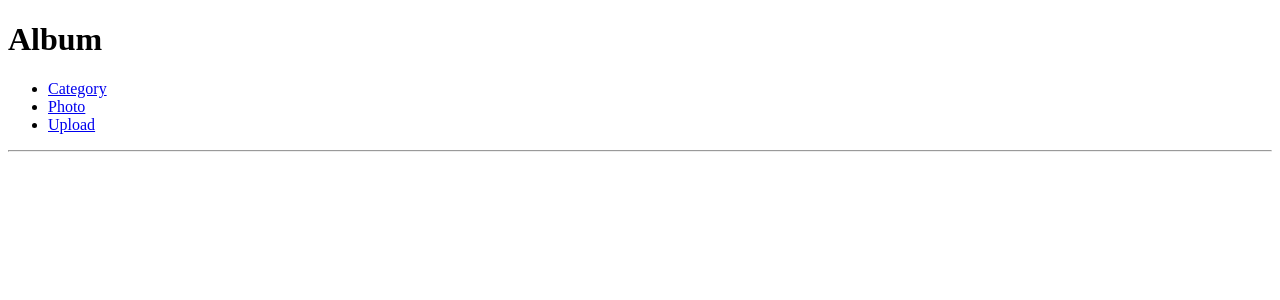
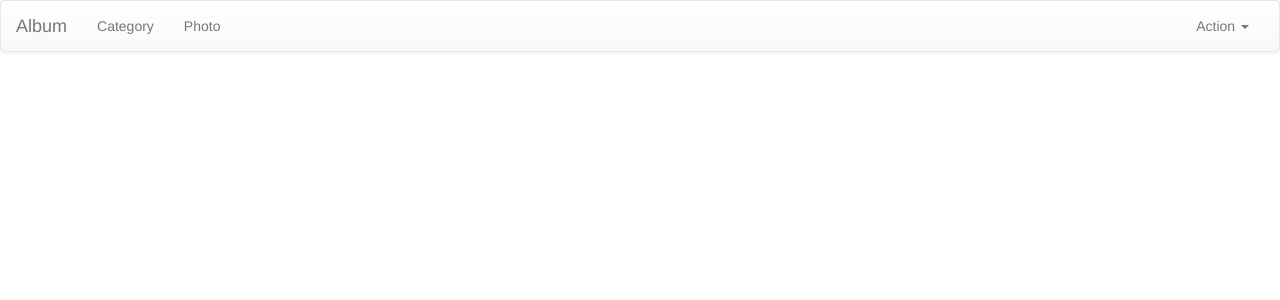
Before and after one commit to GabrielaMunoz/album, a Django app: page /album/ in a window 1280 px wide. Shown: the top 300 px of the page. Run offline with Django 3.2, Linux system fonts and the light colour scheme; some libraries are stand-ins or nearby versions.

Commit message:
Bootstrap

```diff
--- a/myapps/templates/base.html
+++ b/myapps/templates/base.html
@@ -1,31 +1,65 @@
 <!DOCTYPE html>
-
 <html>
 <head lang="en">
+
     <meta charset="UTF-8">
     <title>Album</title>
+    <!-- CDN Bootstrap -->
+    <link rel="stylesheet"
+href="https://maxcdn.bootstrapcdn.com/bootstrap/3.3.1/css/bootstrap.min.css">
+    <link rel="stylesheet"
+href="https://maxcdn.bootstrapcdn.com/bootstrap/3.3.1/css/bootstrap-theme.min.css
+">
+    <script
+src="https://ajax.googleapis.com/ajax/libs/jquery/1.11.1/jquery.min.js"></script>
+    <script
+src="https://maxcdn.bootstrapcdn.com/bootstrap/3.3.1/js/bootstrap.min.js"></script>
+
 </head>
 <body>
-    <h1>Album</h1>
-    <ul>
-        <li>
-            <a href="{% url 'category-list' %}">Category</a>
-        </li>
-        <li>
-            <a href="{% url 'photo-list' %}">Photo</a>
-        </li>
-        <li>
-            <a href="{% url 'photo-create' %}">Upload</a>
-        </li>
-    </ul>
-    <hr>
-    <div>
+    <!-- NavBar -->
+    <nav class="navbar navbar-default">
+        <div class="container-fluid">
+            <div class="navbar-header">
+                <button type="button" class="navbar-toggle collapsed"
+data-toggle="collapse"data-target="#bs-example-navbar-collapse-1">
+                    <span class="sr-only">Toggle navigation</span>
+                    <span class="icon-bar"></span>
+                    <span class="icon-bar"></span>
+                    <span class="icon-bar"></span>
+                </button>
+                <a class="navbar-brand"href="{% url "base" %}">Album</a>
+            </div>
+            <div class="collapse navbar-collapse"
+id="bs-example-navbar-collapse-1">
+                <ul class="nav navbar-nav">
+                    <li><a href="{% url 'category-list' %}">Category<span
+class="sr-only">(current)</span></a></li>
+                    <li><a href="{% url 'photo-list' %}">Photo</a></li>
+                </ul>
+                <ul class="nav navbar-nav navbar-right">
+                    <li class="dropdown">
+                        <a href="#" class="dropdown-toggle"
+data-toggle="dropdown" role="button" aria-expanded="false">Action
+                            <span class="caret"></span>
+                        </a>
+                        <ul class="dropdown-menu" role="menu">
+                            <li><a href="{% url 'photo-create' %}">Upload</a></li>
+                            <li class="divider"></li>
+                            <li><a href="#">Log In</a></li>
+                        </ul>
+                    </li>
+                </ul>
+            </div>
+        </div>
+    </nav>
+    <div class="container">
         {% block section %}
         {% endblock section %}
     </div>
-    <div>
+    <div class="container">
         {% block maincontent %}
         {% endblock maincontent %}
- </div>
+    </div>
 </body>
 </html>
```
Also changed, not shown: album/templates/album/photo_list.html (+36 -1 lines).
